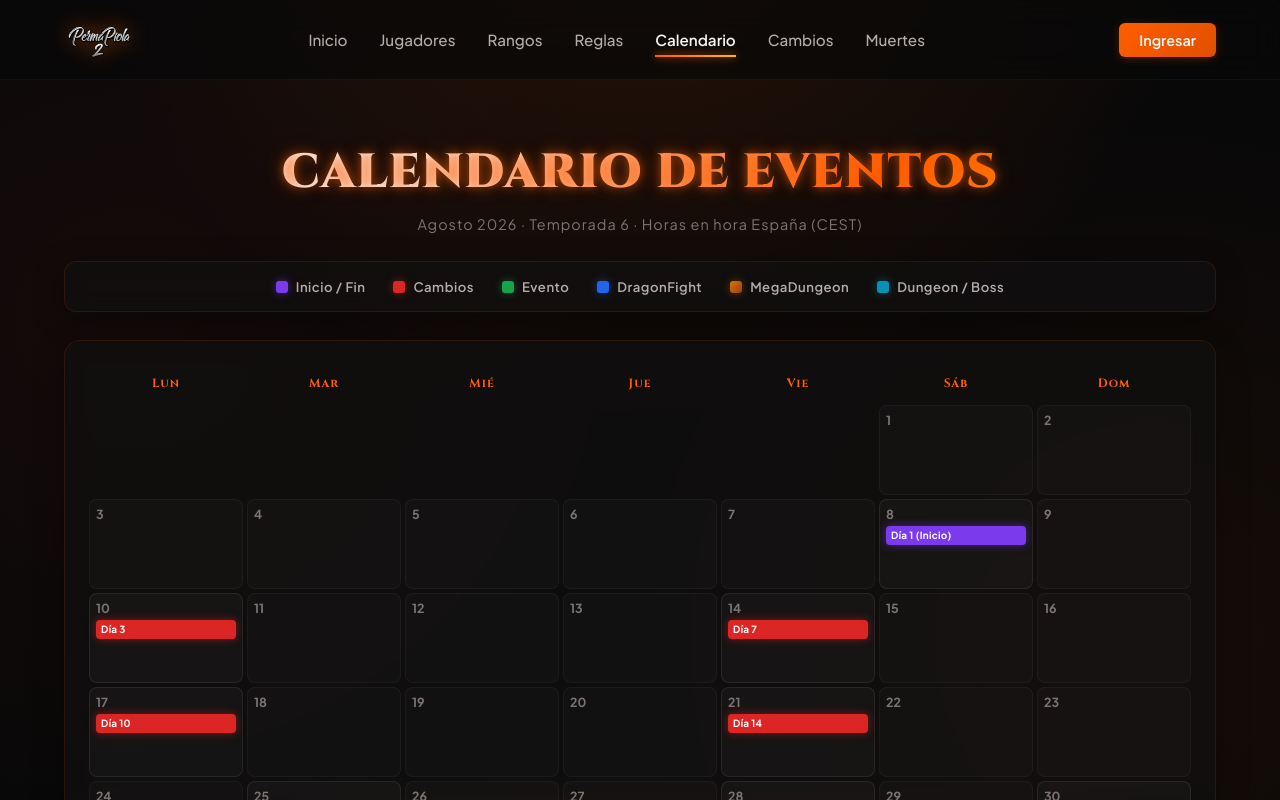
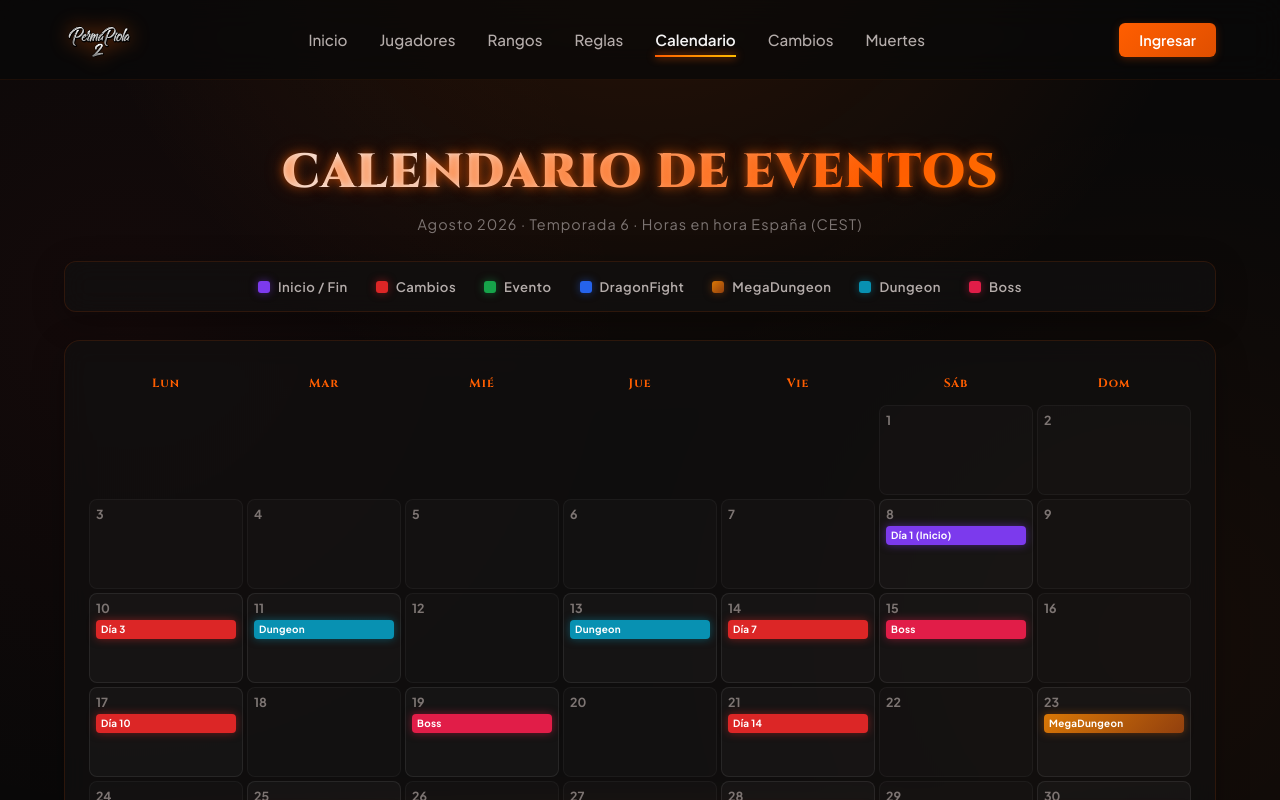
Before and after one commit to GabrielLuezas/PaginaPermapiola, an Angular app: page /calendar in a window 1280 px wide. Shown: the top 800 px of the page. Built offline with nearby package versions, Linux system fonts and the light colour scheme.

Commit message:
calendario actualizado

```diff
--- a/src/app/components/calendar/calendar.css
+++ b/src/app/components/calendar/calendar.css
@@ -93,6 +93,12 @@
   background: #0891b2;
   color: #fff;
   box-shadow: 0 0 8px rgba(8, 145, 178, 0.5);
+}
+
+.ev-boss {
+  background: #e11d48;
+  color: #fff;
+  box-shadow: 0 0 8px rgba(225, 29, 72, 0.5);
 }
 
 /* =====================
--- a/src/app/components/calendar/calendar.html
+++ b/src/app/components/calendar/calendar.html
@@ -30,7 +30,11 @@
       </div>
       <div class="legend-item">
         <span class="legend-dot ev-dungeon"></span>
-        <span>Dungeon / Boss</span>
+        <span>Dungeon</span>
+      </div>
+      <div class="legend-item">
+        <span class="legend-dot ev-boss"></span>
+        <span>Boss</span>
       </div>
     </div>
 
--- a/src/app/components/calendar/calendar.ts
+++ b/src/app/components/calendar/calendar.ts
@@ -1,7 +1,7 @@
 import { Component, signal, computed } from '@angular/core';
 import { CommonModule } from '@angular/common';
 
-export type EventType = 'inicio' | 'fin' | 'cambios' | 'evento' | 'dragonfight' | 'megadungeon' | 'dungeon';
+export type EventType = 'inicio' | 'fin' | 'cambios' | 'evento' | 'dragonfight' | 'megadungeon' | 'dungeon' | 'boss';
 
 export interface CalendarEvent {
   id: string;
@@ -37,11 +37,32 @@ const SERVER_EVENTS: CalendarEvent[] = [
     description: 'Parche de cambios y ajustes.'
   },
   {
+    id: 'dungeon_aug11',
+    day: 11, hour: 19, minute: 0,
+    type: 'dungeon',
+    title: 'Dungeon',
+    description: 'Apertura de Dungeon.'
+  },
+  {
+    id: 'dungeon_aug13',
+    day: 13, hour: 19, minute: 0,
+    type: 'dungeon',
+    title: 'Dungeon',
+    description: 'Apertura de Dungeon.'
+  },
+  {
     id: 'dia7',
     day: 14, hour: 19, minute: 0,
     type: 'cambios',
     title: 'Día 7',
     description: 'Parche de cambios y ajustes.'
+  },
+  {
+    id: 'boss_aug15',
+    day: 15, hour: 19, minute: 0,
+    type: 'boss',
+    title: 'Boss',
+    description: 'Aparición de Boss.'
   },
   {
     id: 'dia10',
@@ -51,11 +72,25 @@ const SERVER_EVENTS: CalendarEvent[] = [
     description: 'Parche de cambios y ajustes.'
   },
   {
+    id: 'boss_aug19',
+    day: 19, hour: 19, minute: 0,
+    type: 'boss',
+    title: 'Boss',
+    description: 'Aparición de Boss.'
+  },
+  {
     id: 'dia14',
     day: 21, hour: 19, minute: 0,
     type: 'cambios',
     title: 'Día 14',
     description: 'Parche de cambios y ajustes.'
+  },
+  {
+    id: 'megadungeon_aug23',
+    day: 23, hour: 19, minute: 0,
+    type: 'megadungeon',
+    title: 'MegaDungeon',
+    description: 'Apertura de la MegaDungeon.'
   },
   {
     id: 'dia18',
@@ -130,7 +165,8 @@ export class Calendar {
     evento:      'Evento Especial',
     dragonfight: 'Dragon Fight',
     megadungeon: 'MegaDungeon',
-    dungeon:     'Dungeon / Boss',
+    dungeon:     'Dungeon',
+    boss:        'Boss',
   };
 
   // August 2026: starts on Saturday (day index 5 in Mon-first week)
@@ -215,6 +251,7 @@ export class Calendar {
       dragonfight: 'ev-dragon',
       megadungeon: 'ev-mega',
       dungeon:     'ev-dungeon',
+      boss:        'ev-boss',
     };
     return map[type] ?? '';
   }
```
